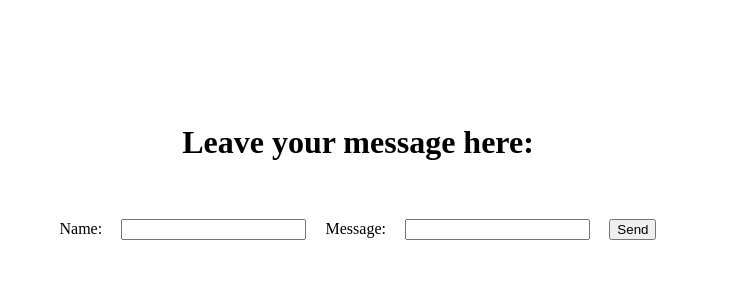
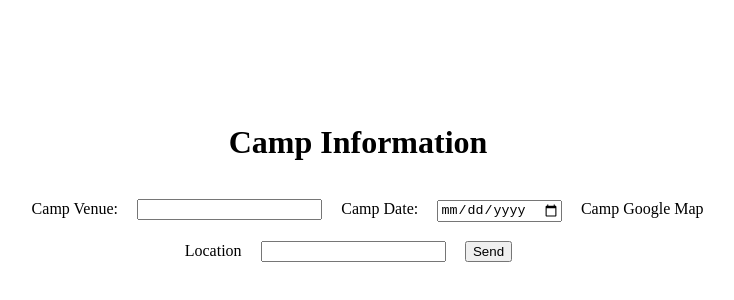
Before and after one commit to nagarjun10/Formapp, a React (Create React App) app: page / in a window 1280 px wide. Shown: the part 132-432 px from the top of the page, without its empty margins (282-1016 px from the left). Built offline with nearby package versions, Linux system fonts and the light colour scheme.

Commit message:
new form

```diff
--- a/src/App.js
+++ b/src/App.js
@@ -5,7 +5,7 @@ class App extends Component {
   render() {
     return (
       <div>
-        <h1>Leave your message here:</h1>
+        <h1>Camp Information </h1>
         <Form />
       </div>
     );
--- a/src/form.js
+++ b/src/form.js
@@ -7,6 +7,7 @@ export default class Form extends Component {
     this.state = {
       name: '',
       message: '',
+      location: '',
     };
     this.handleSubmit = this.handleSubmit.bind(this);
     this.handleChange = this.handleChange.bind(this);
@@ -33,7 +34,7 @@ render() {
   return (
     <div>
       <form onSubmit={this.handleSubmit}>
-        <label>Name:</label>
+        <label>Camp Venue:</label>
         <input
           type="text"
           name="name"
@@ -41,7 +42,15 @@ render() {
           value={this.state.name}
         />
 
-        <label>Message:</label>
+        <label>Camp Date:</label>
+        <input
+          type="Date"
+          name="message"
+          onChange={this.handleChange}
+          value={this.state.message}
+        />
+
+        <label>Camp Google Map Location</label>
         <input
           type="text"
           name="message"
```
